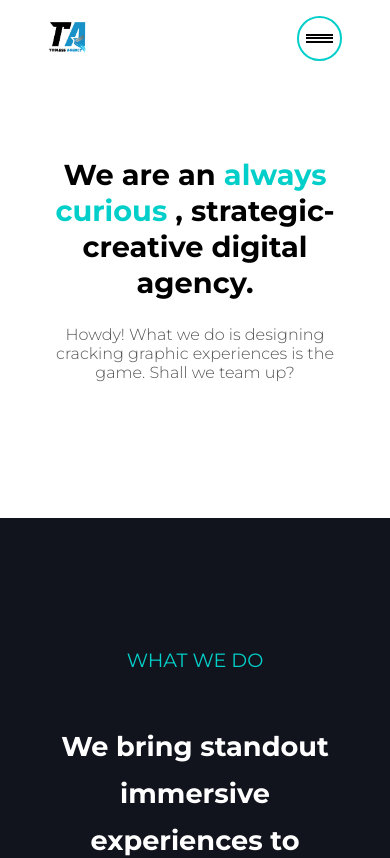
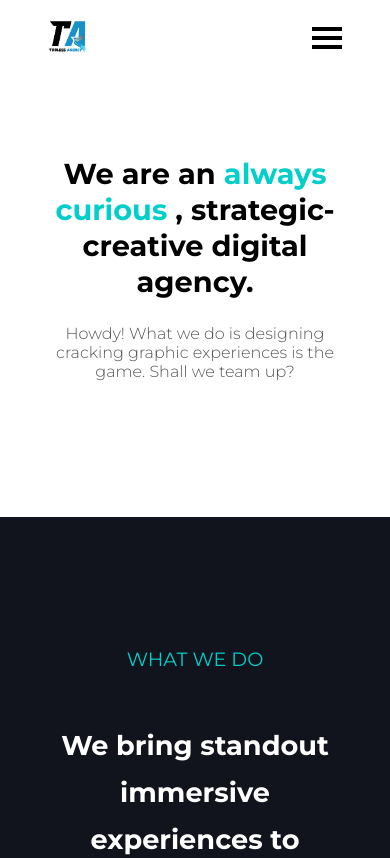
Before and after one commit to Tobless-scripts/Toblessagency, a React (Vite) app: page /home in a window 390 px wide. Shown: the top 858 px of the page. Built offline with nearby package versions, Linux system fonts and the light colour scheme.

Commit message:
Updated Header

```diff
--- a/src/components/Header.jsx
+++ b/src/components/Header.jsx
@@ -141,13 +141,17 @@ function Header() {
                     >
                         <div className="menu"></div>
                         <div className="menu"></div>
-                        <div className="menu1 menu"></div>
+                        <div className="menu"></div>
                     </div>
 
-                    <div className="navbar-dropdown" onClick={toggleNavigation}>
-                        <div className="dropdown"></div>
-                        <div className="dropdown"></div>
-                        <div className="dropdown"></div>
+                    <div
+                        className="navbar-dropdown"
+                        onClick={toggleNavigation}
+                        id="menu-toggle"
+                    >
+                        <span></span>
+                        <span></span>
+                        <span></span>
                     </div>
                 </div>
             </header>
--- a/src/styles/Header.css
+++ b/src/styles/Header.css
@@ -151,8 +151,18 @@ body {
     box-shadow: 0 0 25px rgba(0, 0, 0, 0.2);
 }
 
-.navbar-dropdown {
+#menu-toggle {
     display: none;
+    flex-direction: column;
+    gap: 0.3125rem;
+    cursor: pointer;
+}
+
+#menu-toggle span {
+    background: black;
+    transition: 0.3s;
+    height: 0.24rem;
+    width: 1.875rem;
 }
 
 .mobile-navigation {
@@ -320,6 +330,9 @@ body {
     .header.sticky {
         padding: 1rem 3rem;
     }
+    #menu-toggle {
+        display: flex;
+    }
 }
 
 @media screen and (max-width: 850px) {
@@ -327,27 +340,6 @@ body {
         display: none;
     }
 
-    .navbar-dropdown {
-        background-color: transparent;
-        width: 2.8rem;
-        display: flex;
-        flex-direction: column;
-        justify-content: center;
-        align-items: center;
-        height: 2.8rem;
-        gap: 0.1rem;
-        cursor: pointer;
-        padding: 0 0.2rem;
-        border-radius: 50%;
-        border: 2px solid rgb(2, 207, 201);
-    }
-
-    .dropdown {
-        background-color: black;
-        width: 80%;
-        height: 5%;
-    }
-
     .links {
         display: none;
     }
```
Also changed, not shown: 1 other file (tests, documents, lock files or other folders).
